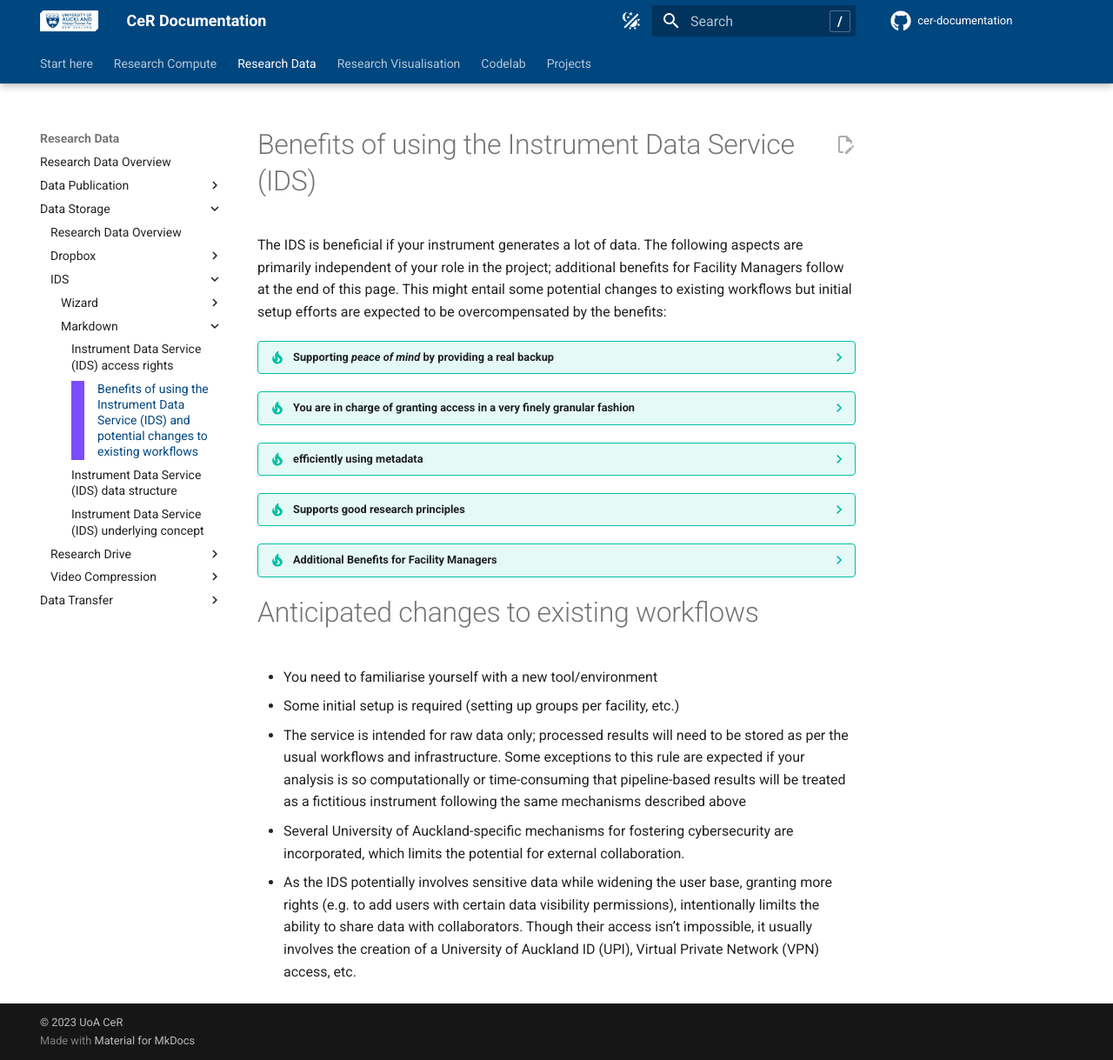
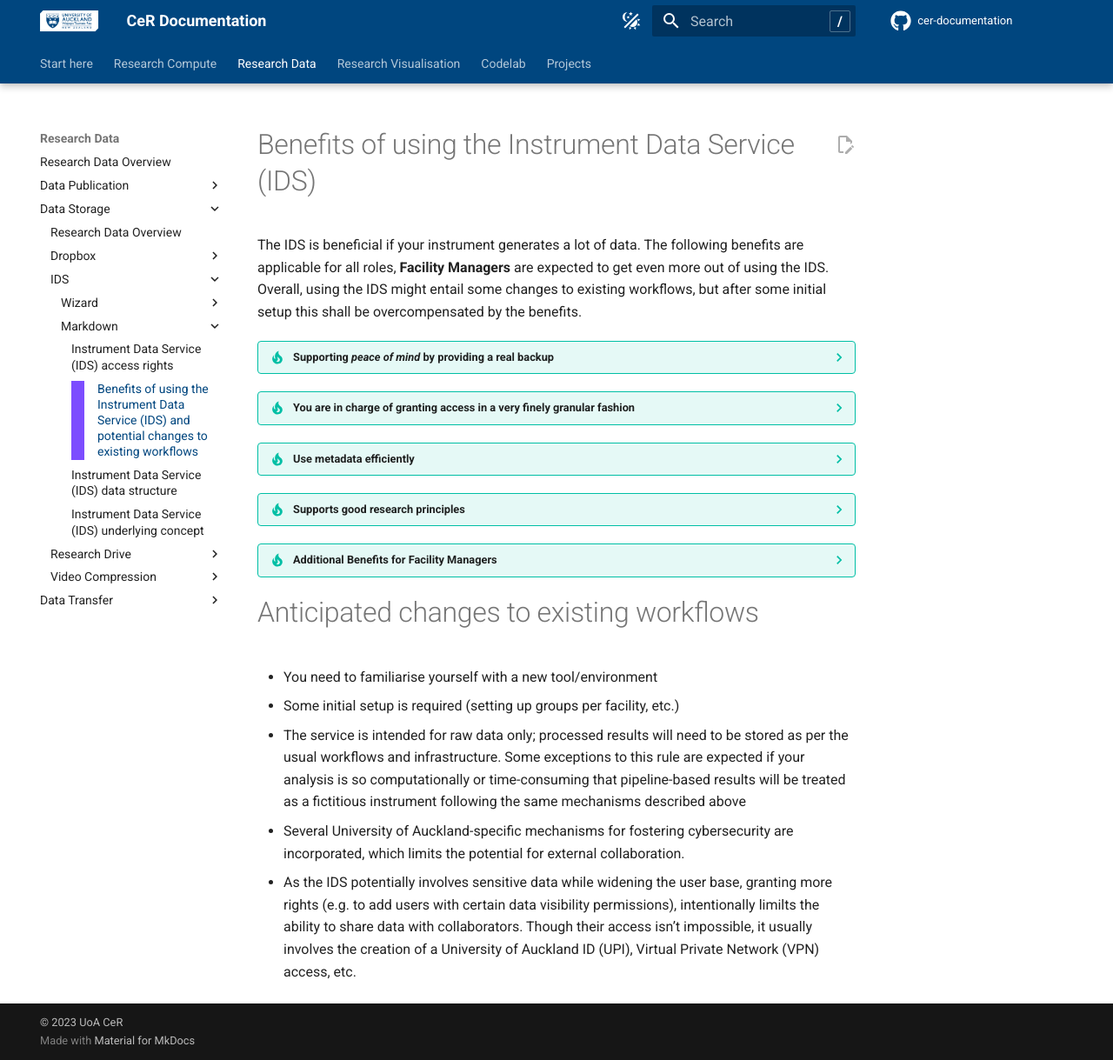
Before and after one commit to UoA-eResearch/cer-documentation, an MkDocs documentation site: the page built from docs/Research Data/Data Storage/IDS/markdown/benefits-and-changes.md, in a window 1280 px wide and 1219 px high. Shown: the whole window at 87% size. Built offline with MkDocs 1.6.1 and Material for MkDocs 9.7.7, drawn with Linux system fonts in a browser that asks for light colours; comment, search, counter and statistics services are not loaded.

Commit message:
refined benefits section

```diff
--- a/docs/Research Data/Data Storage/IDS/markdown/benefits-and-changes.md
+++ b/docs/Research Data/Data Storage/IDS/markdown/benefits-and-changes.md
@@ -7,41 +7,43 @@
 
 # Benefits of using the Instrument Data Service (IDS)
 
-The IDS is beneficial if your instrument generates a lot of data. The following aspects are primarily independent of your role in the project; additional benefits for Facility Managers follow at the end of this page. This might entail some potential changes to existing workflows but initial setup efforts are expected to be overcompensated by the benefits:
+The IDS is beneficial if your instrument generates a lot of data. The following benefits are applicable for all roles, **Facility Managers** are expected to get even more out of using the IDS.
+Overall, using the IDS might entail some changes to existing workflows, but after some initial setup this shall be overcompensated by the benefits.
 
 
 
 ??? tip "Supporting *peace of mind* by providing a **real backup**"
 
-    - File transfers are verified (checks that files weren't corrupted while being moved from one location to another); afterwards, data is stored on magnetic tape which is in general considered a secure storage option (no spinning disk components to fail, etc)
-    - Storing follows the WORM principle (Write-Once-Read-Many), with no accidental overwriting (even if analysis tasks use that data and accidentally overwrite these inputs, you can roll back to the raw/untouched copy (following the [Tidy Data principles](https://research-hub.auckland.ac.nz/guide-to-managing-research-data/organising-and-describing-data/tidy-data)
-    - This also prevents ransomware attacks. But if you decide to encrypt your data, it is of utmost importance to remember that password.
+    - File transfers are **verified** (checks that files weren't corrupted while being moved from one location to another); afterward, data is stored on **magnetic tape** which is in general considered a secure storage option (no spinning disk components to fail, etc)
+    - Storing follows the **WORM principle** (Write-Once-Read-Many), with **no accidental overwriting** (even if analysis tasks use that data and accidentally overwrite these inputs, you can roll back to the raw/untouched copy) this also implies following the [Tidy Data principles](https://research-hub.auckland.ac.nz/guide-to-managing-research-data/organising-and-describing-data/tidy-data)
+    - Therefore, prevention against ransomware attacks (where attackers commonly encrypt your data and only decrypt it after paying for it), is also provided as there is no write-aceess to this data stored on magnetic tape. Ultimately, if you decide to encrypt your data, it is of utmost importance to remember the password you used.
 
 ??? tip "**You** are in charge of granting access in a very finely granular fashion"
 
-    - You do not have to wait on other services/service providers. You can find and add users based on their UPI
+    - You do not have to wait on other services/service providers. You can find and add users just by entering their UPI to a project you administer.
     - Access rights can be given in a very finely granular way;
-    Consider the example of a clinical trial with identifiable data; you can decide to just share meta-data (e.g., how many participants, their age, …) with collaborators but not the data in itself. This might be suitable for collaborators just requiring to be aware that other datasets exist or you can even mark parts of the meta-data as sensitive (not sharing the age, gender, etc. with all contributors)
+    Consider the example of a clinical trial with identifiable data; you can decide only to share meta-data (e.g., how many participants, their age, …) with collaborators but not the data in itself. This might be suitable for collaborators just requiring to be aware that other datasets exist or you can even mark parts of the meta-data as sensitive (not sharing the age, gender, etc. with all contributors)
 
 
-??? tip "efficiently using metadata"
+??? tip "Use metadata efficiently"
 
     -  in this context, we refer to metadata as the data about the data, more details to be found [here](https://research-hub.auckland.ac.nz/guide-to-managing-research-data/organising-and-describing-data/what-is-metadata-in-research-data-management)
-    -  enriching your core data by metadata will not only simplify finding and filtering data *within* your projects, but also potentially relevant data created by others, (if they decided to share data about their data). If applicable (e.g., not restricted by ethics concerns), you might not need to redo others’ experiments or, if you decide to do so, have more data to compare your results against.
     -  Using metadata enables you to filter and only display results relevant to your current needs.
+    -  enriching your core data by metadata will not only simplify finding and filtering data *within* your projects, but also potentially relevant data created by others; in case they decided to share (meta)data. If applicable (e.g., not restricted by ethics concerns), you might not need to redo others’ experiments or, if you decide to do so, have more data to compare your results against.
+
     -  In the ongoing IDS development, we collaborate with researchers across disciplines to derive relevant metadata-schemas that shall streamline metadata usage to make your life as a researcher wrangling data easier.
 
 ??? tip "Supports good research principles"
 
-    -  The [FAIR principle](https://research-hub.auckland.ac.nz/guide-to-managing-research-data/ethics-integrity-and-compliance/fair-principles-for-research-data) (Findable, Accessible, Interoperable and Reproducible): If data is classified as 'public data' this makes combination with other datasets easier. You might not have to redo an experiment if someone else has already done it; if you redo it, you get a better comparison dataset. You will always have access to a copy of the *raw* data for the purposes of transparency, reproducibility, or verifying provenance.
-    -  [Tidy Data](https://research-hub.auckland.ac.nz/guide-to-managing-research-data/organising-and-describing-data/tidy-data): Keep an untouched copy of the raw data, have a proper backup and make use of metadata.
+    -  The IDS supports following the [FAIR principle](https://research-hub.auckland.ac.nz/guide-to-managing-research-data/ethics-integrity-and-compliance/fair-principles-for-research-data) which states that (meta)data should Findable, Accessible, Interoperable and Reproducible; ideally also by machines/ If data is classified within the IDS as 'public data', this enables you to combine it with other datasets. You might not have to redo an experiment if someone else has already done it; if you redo it, you get a better comparison dataset. You will always have access to a copy of the *raw* data for the purposes of transparency, reproducibility, or verifying provenance.
+    -  Aspects of [Tidy Data](https://research-hub.auckland.ac.nz/guide-to-managing-research-data/organising-and-describing-data/tidy-data) are: Keeping an untouched copy of the raw data; having a proper backup;  and makeing use of metadata which is all facilitates by using the IDS.
 
 ??? tip "Additional Benefits for Facility Managers"
 
     -  Project-based administration as opposed to Principal Investigators (POs) and Research Drive-based.
-    -  Instead of having to provide access-rights on a file-and-folder basis, you are empowered to use **groups** and let access controls and other administrative specifics be inherited.
+    -  Instead of having to provide access rights on a *file-and-folder* basis, you are empowered to use **groups** and let access controls and other administrative specifics be inherited.
     -  You can generate **analytics** about who uses what instruments and how often.
-    -  This can support decision-making on new purchases and might facilitate justification of aspects or the whole service. Without the need to manually generate such reports.
+    -  This can support **decision-making** on new purchases and might facilitate justification of aspects or the whole service. Without the need to manually generate such reports.
 
 # Anticipated changes to existing workflows
 
```
